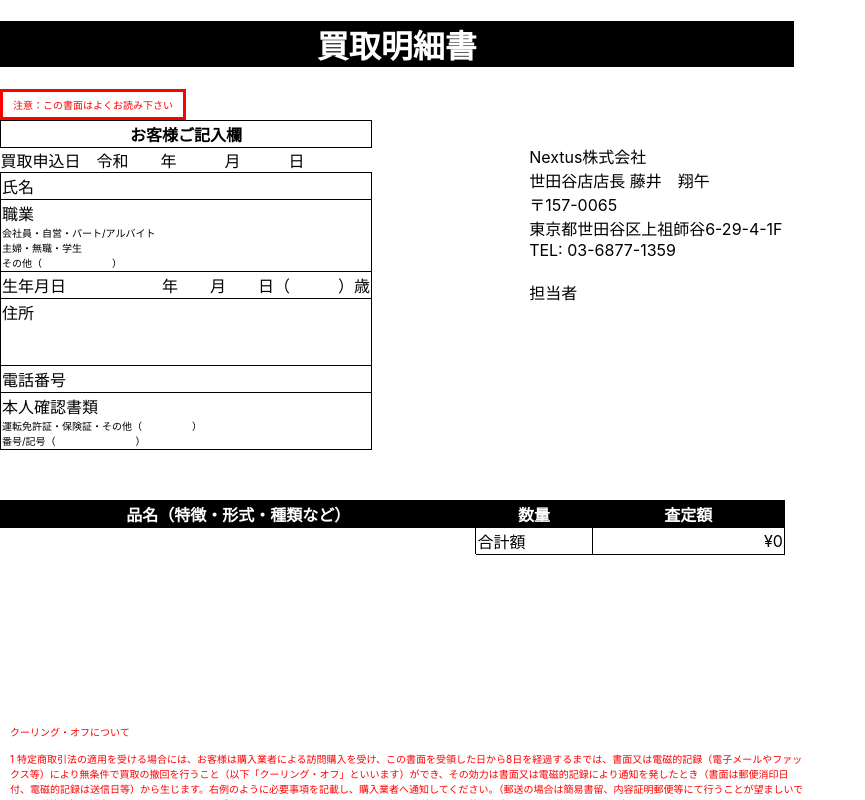
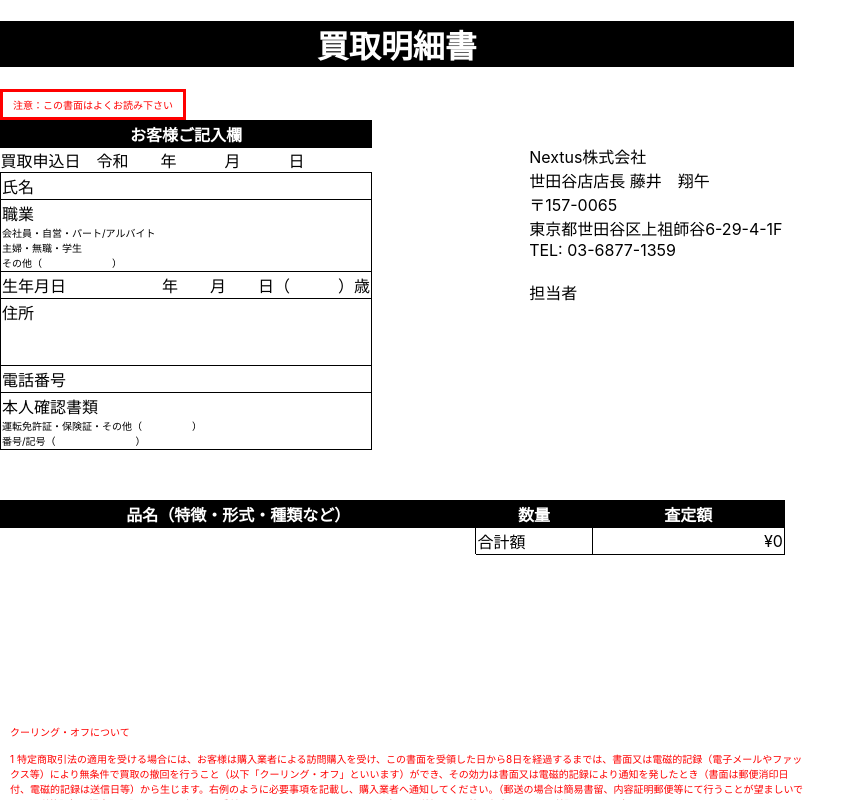
Before and after one commit to srknr/create_bill_of_perchace, a React (Create React App) app: page / in a window 1280 px wide. Both pictures are taken after a click on the button "見積書作成". Shown: the top 800 px of the page, without its empty margins (0-865 px from the left). Built offline with nearby package versions, Linux system fonts and the light colour scheme.

Commit message:
レイアウト修正

```diff
--- a/src/App.js
+++ b/src/App.js
@@ -189,7 +189,7 @@ function MainPage({totalAmount, setTotalAmount}) {
       <div className='attention'>注意：この書面はよくお読み下さい</div>
 
    <table>
-    <thead>
+    <thead className='table-head'>
       <tr>
         <th>お客様ご記入欄</th></tr>
     </thead>
```
